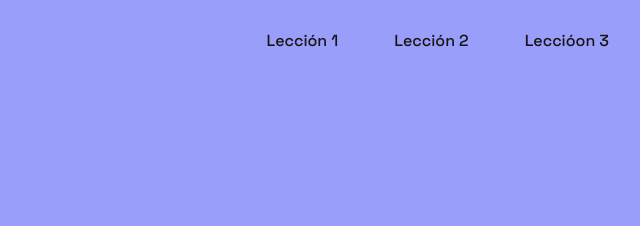
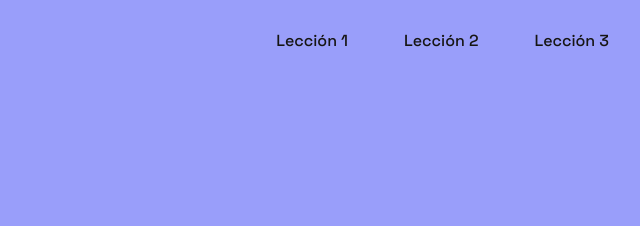
Before and after one commit to LuisC4sC/lecciones, a plain HTML site: page index.html in a window 1280 px wide. Shown: the top 226 px of the page, 543-1183 px from the left. Drawn offline with nearby package versions, Linux system fonts and the light colour scheme.

Commit message:
index.html

```diff
--- a/index.html
+++ b/index.html
@@ -21,7 +21,7 @@
               <a href="lecciondos.html" class="nav__link">Lección 2</a>
             </li>
             <li class="nav__item">
-                <a href="lecciontres.html" class="nav__link">Leccióon 3</a>
+                <a href="lecciontres.html" class="nav__link">Lección 3</a>
               </li>
           </ul>
           <div class="nav__close" id="nav-close">
```
